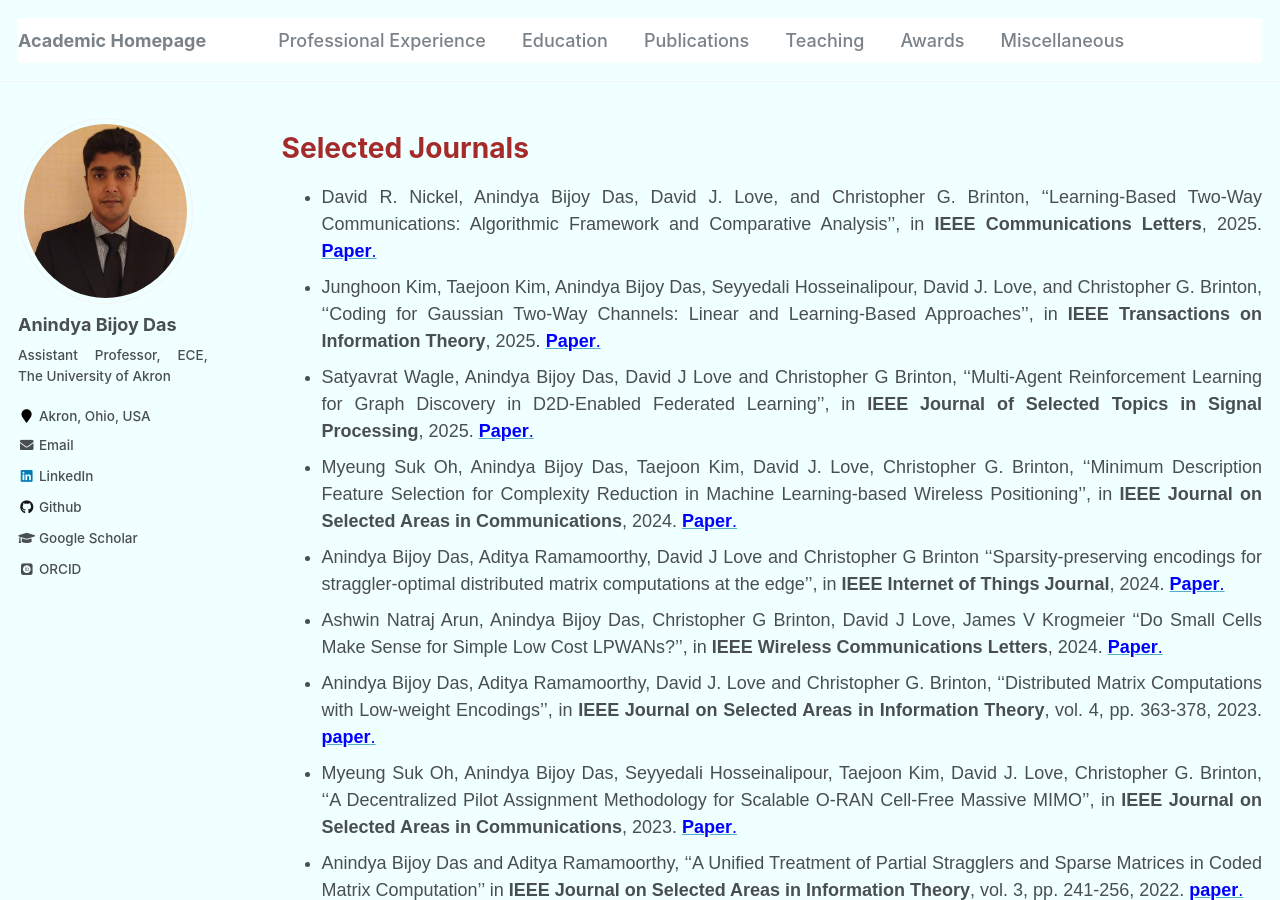
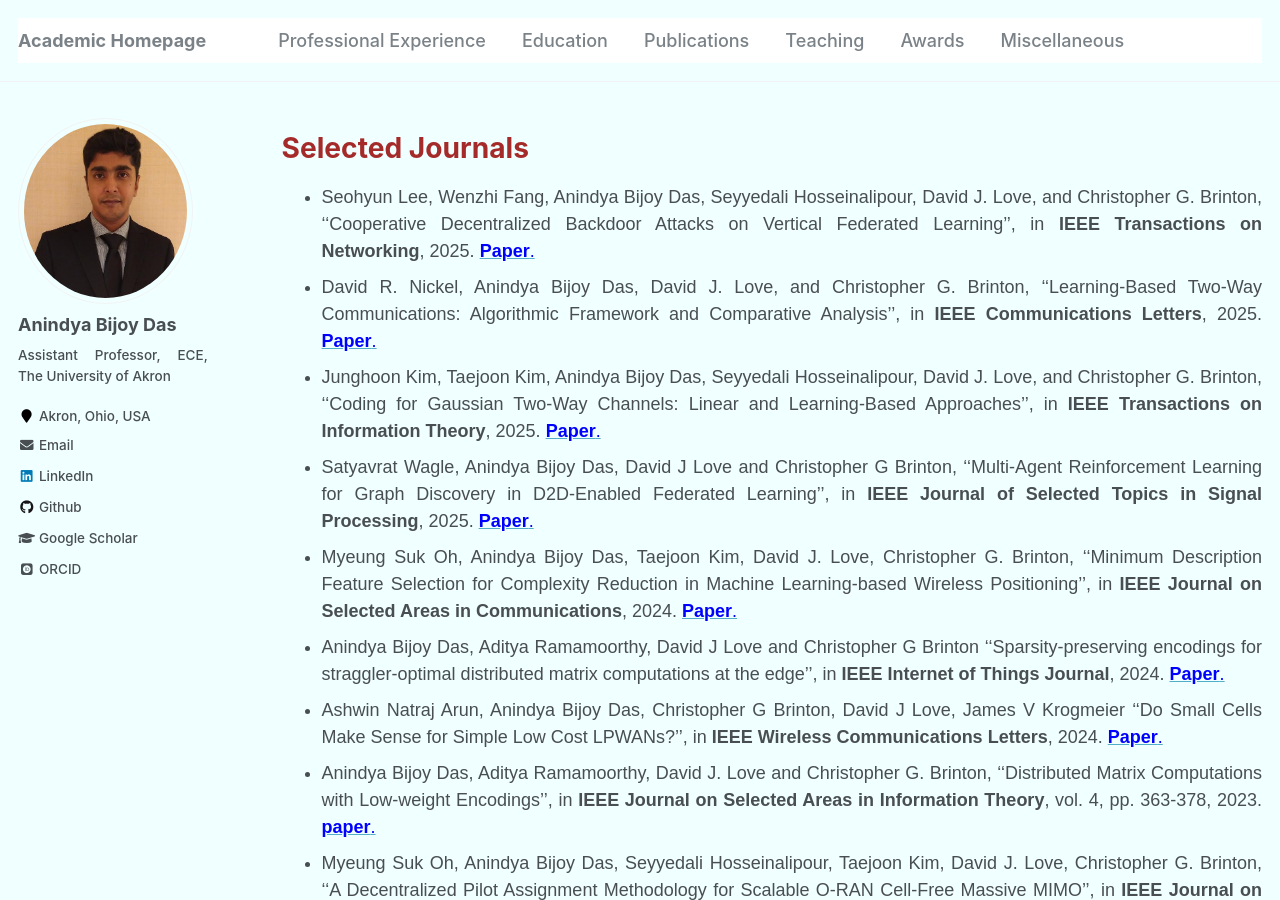
Before and after one commit to anindyabijoydas/portfolio, a Jekyll site: the page built from _pages/research.md, in a window 1280 px wide and 900 px high. Built offline with Jekyll 4.4.1, drawn with Linux system fonts in a browser that asks for light colours; some web fonts are replaced.

Commit message:
Update research.md

```diff
--- a/_pages/research.md
+++ b/_pages/research.md
@@ -22,6 +22,7 @@ redirect_from:
 
 <span style="color:brown">**Selected Journals**</span>
 ======
+   * Seohyun Lee, Wenzhi Fang, Anindya Bijoy Das, Seyyedali Hosseinalipour, David J. Love, and Christopher G. Brinton, ''Cooperative Decentralized Backdoor Attacks on Vertical Federated Learning'',  in **IEEE Transactions on Networking**, 2025. [<span style="color:blue">**Paper**.</span>](https://ieeexplore.ieee.org/abstract/document/11281881)
    * David R. Nickel, Anindya Bijoy Das, David J. Love, and Christopher G. Brinton, ''Learning-Based Two-Way Communications: Algorithmic Framework and Comparative Analysis'',  in **IEEE Communications Letters**, 2025. [<span style="color:blue">**Paper**.</span>](https://ieeexplore.ieee.org/document/11078395)
    * Junghoon Kim, Taejoon Kim, Anindya Bijoy Das, Seyyedali Hosseinalipour, David J. Love, and Christopher G. Brinton, ''Coding for Gaussian Two-Way Channels: Linear and Learning-Based Approaches'',  in **IEEE Transactions on Information Theory**, 2025. [<span style="color:blue">**Paper**.</span>](https://ieeexplore.ieee.org/abstract/document/10981735)
    * Satyavrat Wagle, Anindya Bijoy Das, David J Love and Christopher G Brinton, ''Multi-Agent Reinforcement Learning for Graph Discovery in D2D-Enabled Federated Learning'',  in **IEEE Journal of Selected Topics in Signal Processing**, 2025. [<span style="color:blue">**Paper**.</span>](https://ieeexplore.ieee.org/abstract/document/10972233)
```
